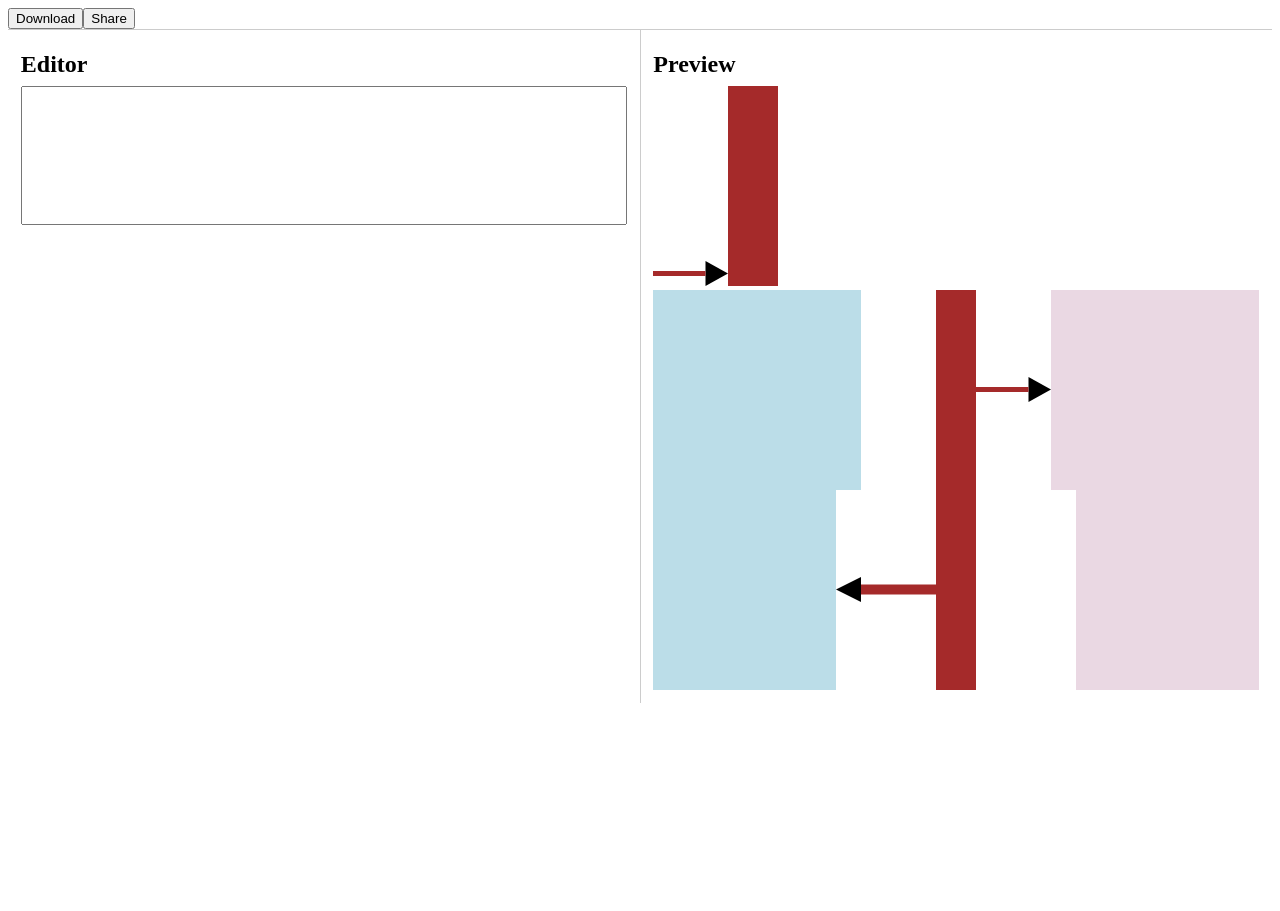
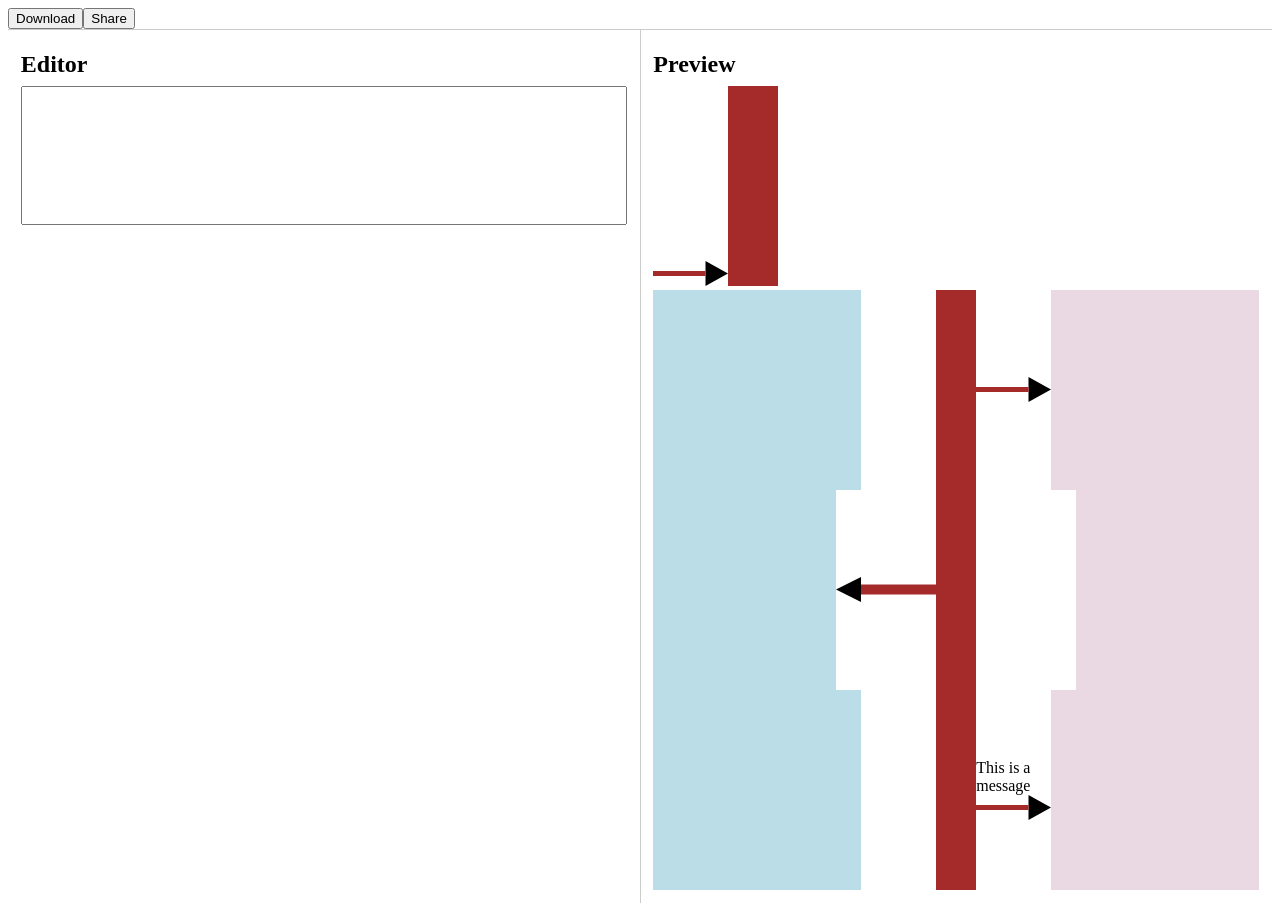
Before and after one commit to zaragozamartin91/timeline-io, a website built with Vite: page timeline/index.html in a window 1280 px wide. Before the commit the page ends 800 px from the top, so only its background shows below. Built offline with nearby package versions, Linux system fonts and the light colour scheme.

Commit message:
Adding textArrow component

```diff
--- a/timeline/timeline.css
+++ b/timeline/timeline.css
@@ -67,11 +67,16 @@
     flex: 1;
 }
 
-.timeline-row-arrow-container {
+.text-arrow {
     /* With flex-direction: row (default):
     - justify-content = horizontal alignment
     - align-items = vertical alignment */
+
+
+    /* With flex-direction: column (default):
+    - justify-content = vertical alignment
+    - align-items = horizontal alignment */
     display: flex;
-    flex-direction: row;
-    align-items: center;
+    flex-direction: column;
+    justify-content: center;
 }
--- a/timeline/timeline.js
+++ b/timeline/timeline.js
@@ -80,6 +80,10 @@ class ArrowSvg {
     flipped.flipped = !this.flipped;
     return flipped;
   }
+
+  get width() {
+    return this.baseDimensions.width
+  }
 }
 
 class LongArrowSvg {
@@ -119,6 +123,7 @@ class LongArrowSvg {
   polygonText() { return this.arrowSvg.polygonText(); }
   get innerHTML() { return this.arrowSvg.innerHTML; }
   get outerHTML() { return this.arrowSvg.outerHTML; }
+  get width() { return this.arrowSvg.width; }
 
   flip() {
     const flipped = this.arrowSvg.flip();
@@ -179,6 +184,62 @@ class VerticalSvg {
 
   get outerHTML() {
     return `<svg width="${this.width}" height="${this.height}" viewBox=${this.viewBoxText()}>${this.innerHTML}</svg>`;
+  }
+}
+
+class TextArrow {
+  /** @type {ArrowSvg} */ arrow;
+  /** @type {String} */ text;
+  /** @type {boolean} */ hidden;
+  /** @type {boolean} */ flipped;
+
+  /**
+   * New element with arrow and text on top
+   * @param {{arrow: ArrowSvg, text: string, hidden: boolean, flipped: boolean}} params
+   *   arrow: Arrow element; text: Text on top of the arrow
+   */
+  constructor({
+    arrow,
+    text,
+    hidden,
+    flipped } = {}) {
+    this.arrow = arrow;
+    this.text = text;
+    this.hidden = hidden || false;
+    this.flipped = flipped || false;
+  }
+
+  get innerHTML() {
+    const theArrow = this.flipped ? this.arrow.flip() : this.arrow
+    const textSpanStyle = `width: ${theArrow.width}px;`
+    return  `<span style="${textSpanStyle}">${this.text}</span>` +
+            `${theArrow.outerHTML}`
+  }
+
+  get outerHTML() {
+    const hideStyle = this.hidden ? ' style="visibility: hidden;"' : '';
+    return `<span class="text-arrow" ${hideStyle}>${this.innerHTML}</span>`
+  }
+
+  clone() {
+    return new TextArrow({
+      arrow: this.arrow,
+      text: this.text,
+      hidden: this.hidden,
+      flipped: this.flipped
+    })
+  }
+
+  flip() {
+    const flipped = this.clone()
+    flipped.flipped = !this.flipped
+    return flipped
+  }
+
+  hide() {
+    const hidden = this.clone()
+    hidden.hidden = true
+    return hidden
   }
 }
 
@@ -256,42 +317,46 @@ function addVerticalWithCenteredArrow() {
     { polygonFill: "#000000", rectFill: "brown" }
   );
 
+  const textArrow = new TextArrow({
+    arrow: arrow,
+    text: "This is a message"
+  });
+
   /* Let's put a vertical line centered and then an arrow on the right */
 
   const timelineRow = $(`
     <div>
       <div class="timeline-row">
         <span class="timeline-row-left-padding"></span>
-
-        <span id="toHide" class="timeline-row-arrow-container" style="visibility: hidden;">
+        <span class="text-arrow" style="visibility: hidden;">
           ${arrow.outerHTML}
         </span>
+        ${vertical.outerHTML}
+        <span class="text-arrow">
+          ${arrow.outerHTML}
+        </span>
+        <span class="timeline-row-right-padding"></span>
+      </div>
 
 
+      <div class="timeline-row">
+        <span class="timeline-row-left-padding"></span>
+        <span class="text-arrow" >
+          ${longerArrow.flip().outerHTML}
+        </span>
         ${vertical.outerHTML}
+        <span class="text-arrow" style="visibility: hidden;">
+          ${longerArrow.outerHTML}
+        </span>
+        <span class="timeline-row-right-padding"></span>
+      </div>
 
 
-        <span class="timeline-row-arrow-container">
-          ${arrow.outerHTML}
-        </span>
-
-        <span class="timeline-row-right-padding"></span>
-      </div>
       <div class="timeline-row">
         <span class="timeline-row-left-padding"></span>
-
-        <span id="toHide" class="timeline-row-arrow-container" >
-          ${longerArrow.flip().outerHTML}
-        </span>
-
-
+        ${textArrow.hide().flip().outerHTML}
         ${vertical.outerHTML}
-
-
-        <span class="timeline-row-arrow-container" style="visibility: hidden;">
-          ${longerArrow.outerHTML}
-        </span>
-
+        ${textArrow.outerHTML}
         <span class="timeline-row-right-padding"></span>
       </div>
     </div>
```
